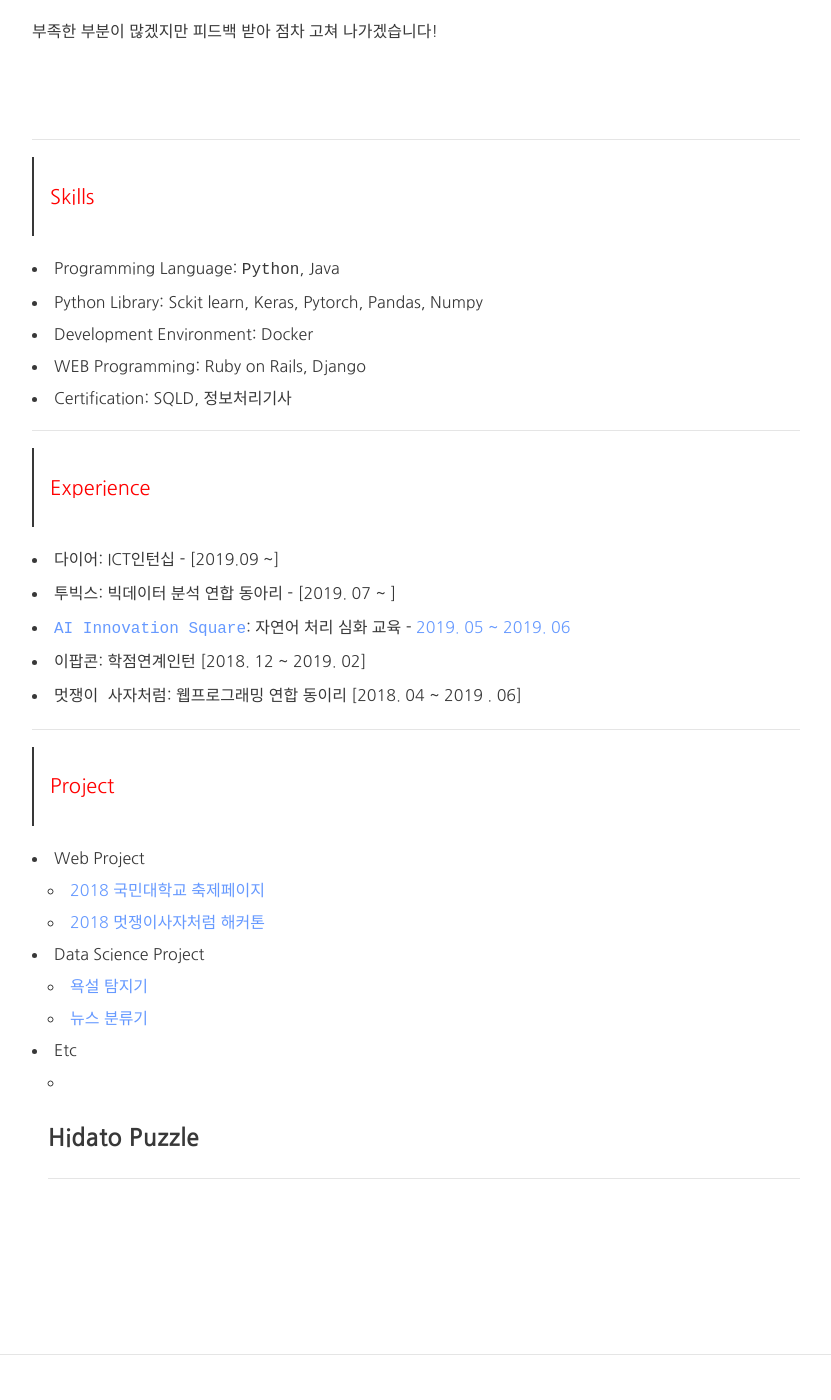
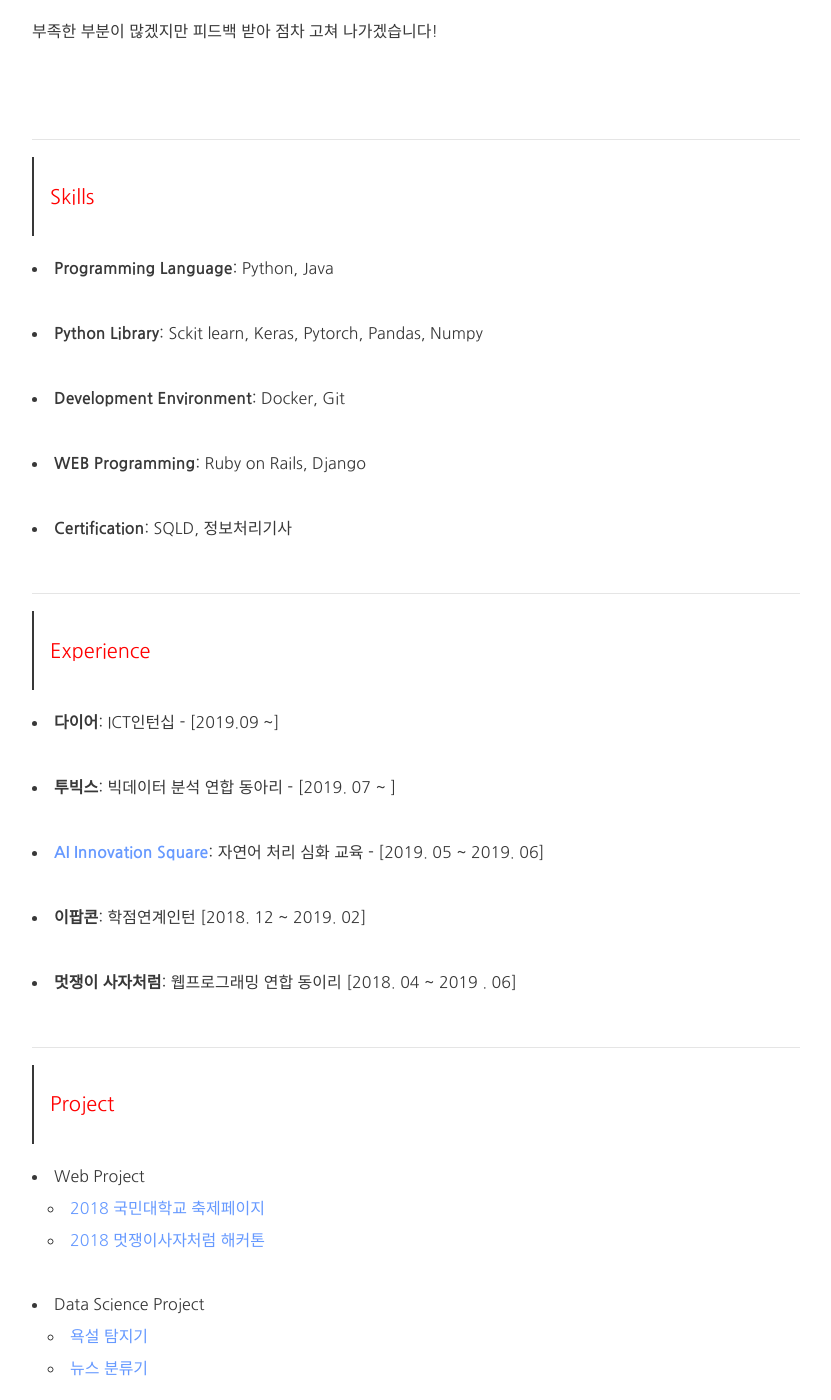
Before and after one commit to smothly/smothly.github.io, a Jekyll site: the page built from about.md, in a window 1280 px wide and 1400 px high, scrolled down 884 px. Shown: the whole window, without its empty margins (224-1055 px from the left). Built offline with Jekyll 4.4.1, drawn with Linux system fonts in a browser that asks for light colours; nearby versions of some CDN libraries; comment, search, counter and statistics services are not loaded.

Commit message:
about me update

```diff
--- a/about.md
+++ b/about.md
@@ -39,21 +39,22 @@ feature-img: "assets/img/tree.jpg"
 
 > <h3 style="color: red">Skills</h3>
 
-- Programming Language: `Python`, Java
-- Python Library: Sckit learn, Keras, Pytorch, Pandas, Numpy
-- Development Environment: Docker
-- WEB Programming: Ruby on Rails, Django
-- Certification: SQLD, 정보처리기사
+- **Programming Language**: Python, Java
+<br><br>
+- **Python Library**: Sckit learn, Keras, Pytorch, Pandas, Numpy<br><br>
+- **Development Environment**: Docker, Git<br><br>
+- **WEB Programming**: Ruby on Rails, Django<br><br>
+- **Certification**: SQLD, 정보처리기사<br><br>
 
 ---
 
 > <h3 style="color: red">Experience</h3>
 
-- `다이어`: ICT인턴십 - [2019.09 ~]
-- `투빅스`: 빅데이터 분석 연합 동아리 - [2019. 07 ~ ]
-- [`AI Innovation Square`](https://github.com/smothly/ai_innovation_NLP): 자연어 처리 심화 교육 - [2019. 05 ~ 2019. 06]()
-- `이팝콘`: 학점연계인턴 [2018. 12 ~ 2019. 02]
-- `멋쟁이 사자처럼`: 웹프로그래밍 연합 동이리 [2018. 04 ~ 2019 . 06]
+- **다이어**: ICT인턴십 - [2019.09 ~]<br><br>
+- **투빅스**: 빅데이터 분석 연합 동아리 - [2019. 07 ~ ]<br><br>
+- [**AI Innovation Square**](https://github.com/smothly/ai_innovation_NLP): 자연어 처리 심화 교육 - [2019. 05 ~ 2019. 06]<br><br>
+- **이팝콘**: 학점연계인턴 [2018. 12 ~ 2019. 02]<br><br>
+- **멋쟁이 사자처럼**: 웹프로그래밍 연합 동이리 [2018. 04 ~ 2019 . 06]<br><br>
 
 ---
 
@@ -62,14 +63,14 @@ feature-img: "assets/img/tree.jpg"
 - Web Project
   - [2018 국민대학교 축제페이지](https://github.com/smothly/KmuFestival)
   - [2018 멋쟁이사자처럼 해커톤](https://github.com/smothly/Hackaton_Platform_2018)
-
+<br><br>
 - Data Science Project
   - [욕설 탐지기](https://github.com/smothly/BadWordDetection)
   - [뉴스 분류기](https://github.com/smothly/ai_innovation_NLP/blob/master/5.28~29%20search%20engine.ipynb)
-
+<br><br>
 - Etc
   - [Hidato Puzzle](https://github.com/YoungsunCho/Algorithm_HidatoPuzzle)
-  -
+
 ---
 
 <br><br><br><br><br>
```
